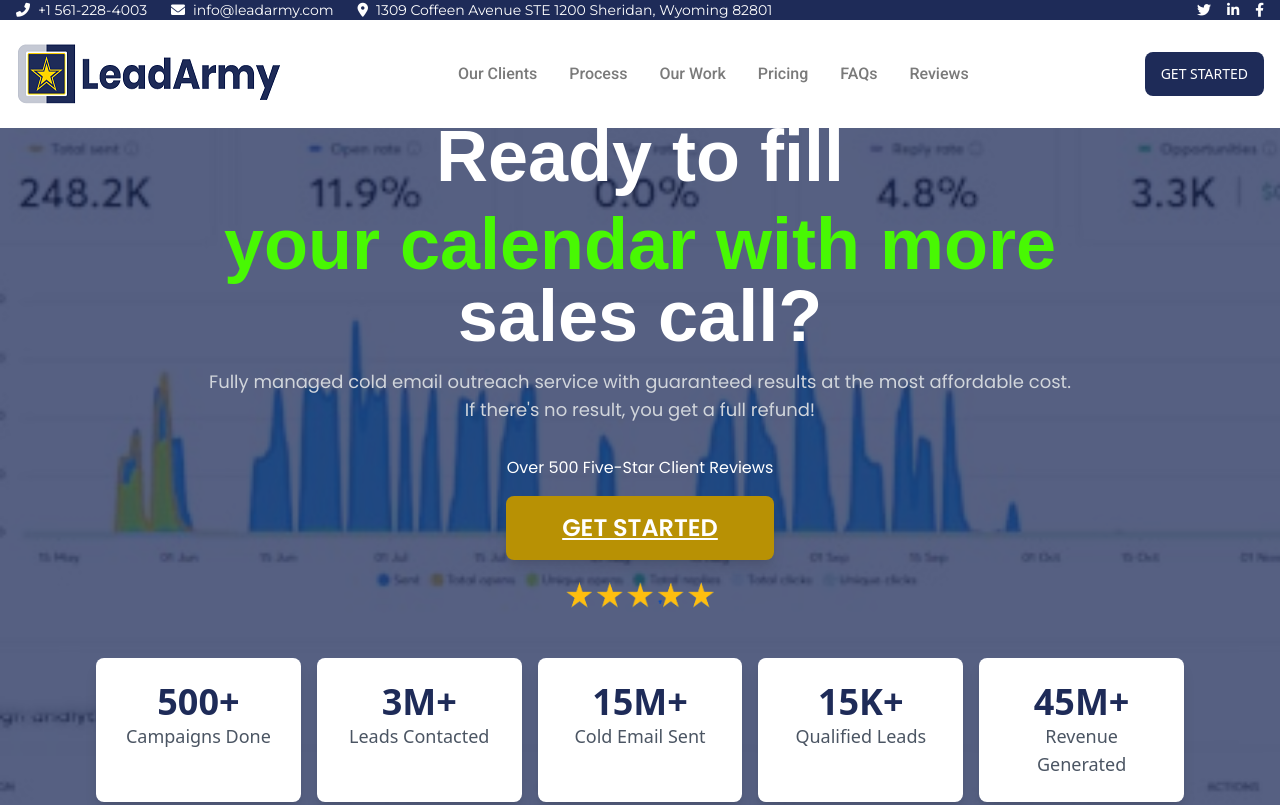
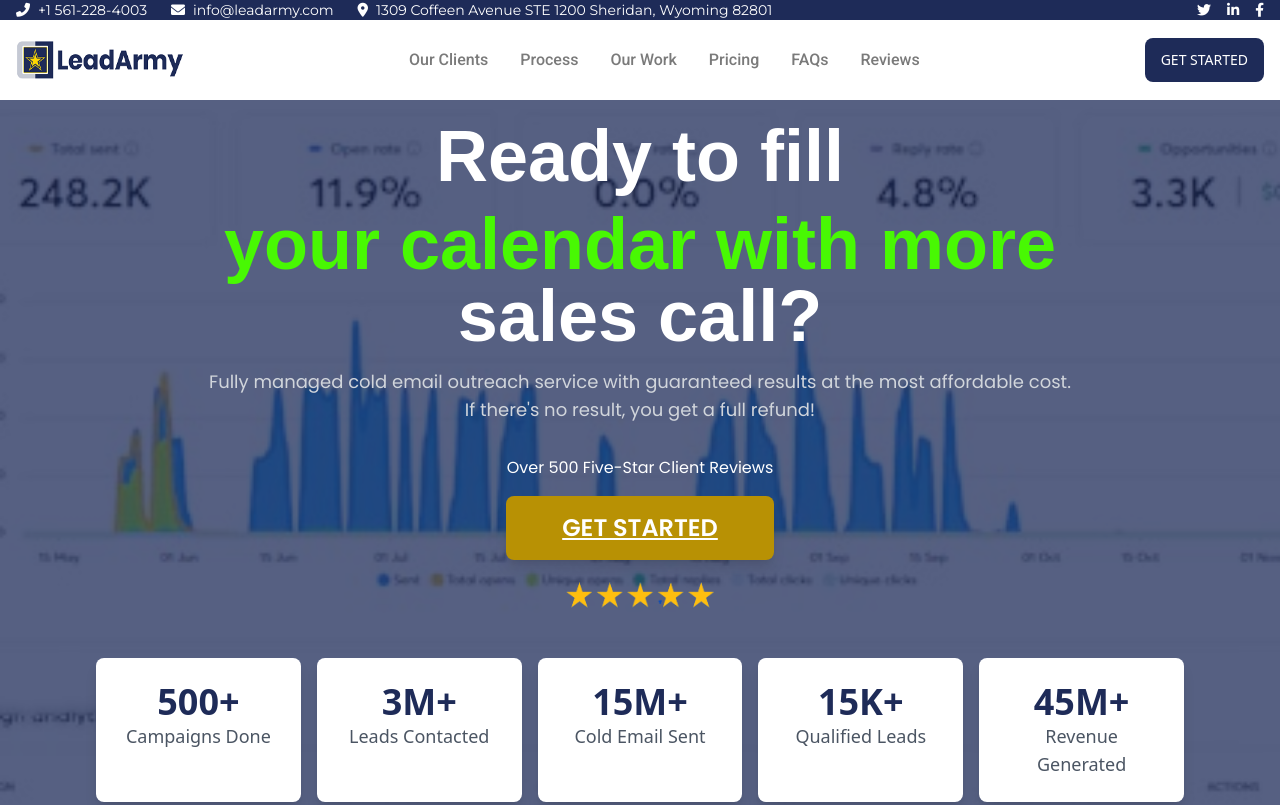
Before and after one commit to miraj3103/Lead-Army, a plain HTML site: page index.html in a window 1280 px wide. Shown: the top 805 px of the page. Drawn offline with nearby package versions, Linux system fonts and the light colour scheme; a web font is replaced by a local one.

Commit message:
update nav height

```diff
--- a/index.html
+++ b/index.html
@@ -104,7 +104,7 @@
         <nav class="bg-white border-gray-200 dark:bg-gray-900">
             <div class="max-w-screen-xl flex flex-wrap items-center justify-between mx-auto p-4">
                 <a href="https://flowbite.com/" class="flex items-center space-x-3 rtl:space-x-reverse">
-                    <img src="images/leadarmy.png" class="min-h-16" alt="logo" />
+                    <img src="images/leadarmy.png" class="h-12" alt="logo" />
                 </a>
                 <div class="flex md:order-2 space-x-2 md:space-x-0 rtl:space-x-reverse">
                     <button type="button"
```
